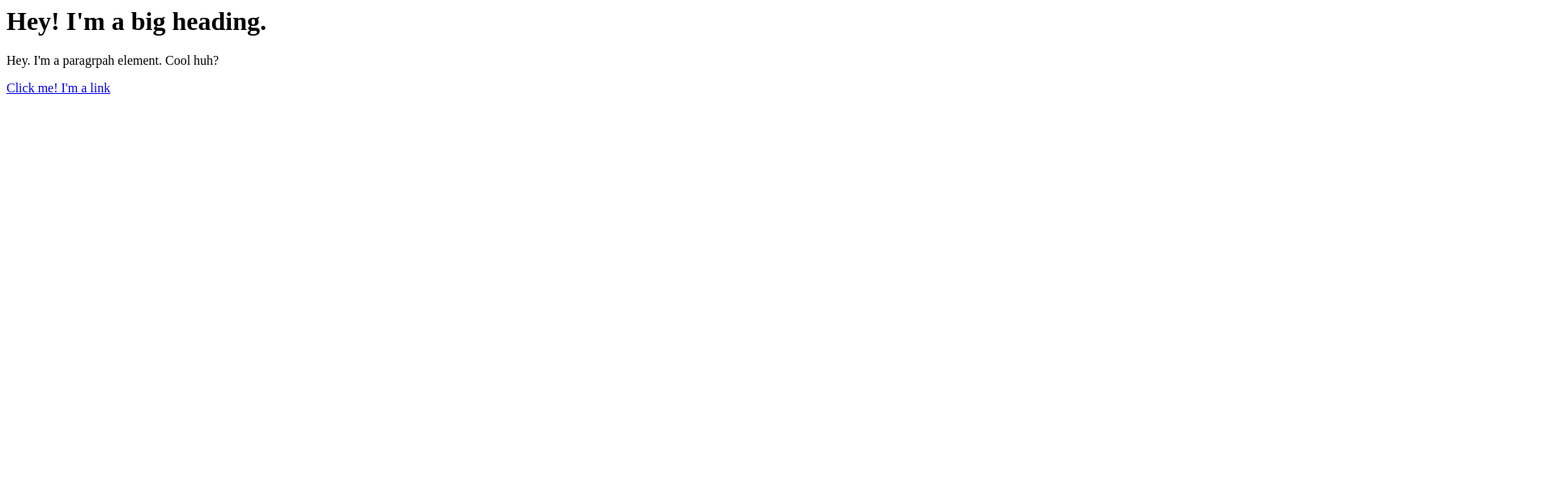
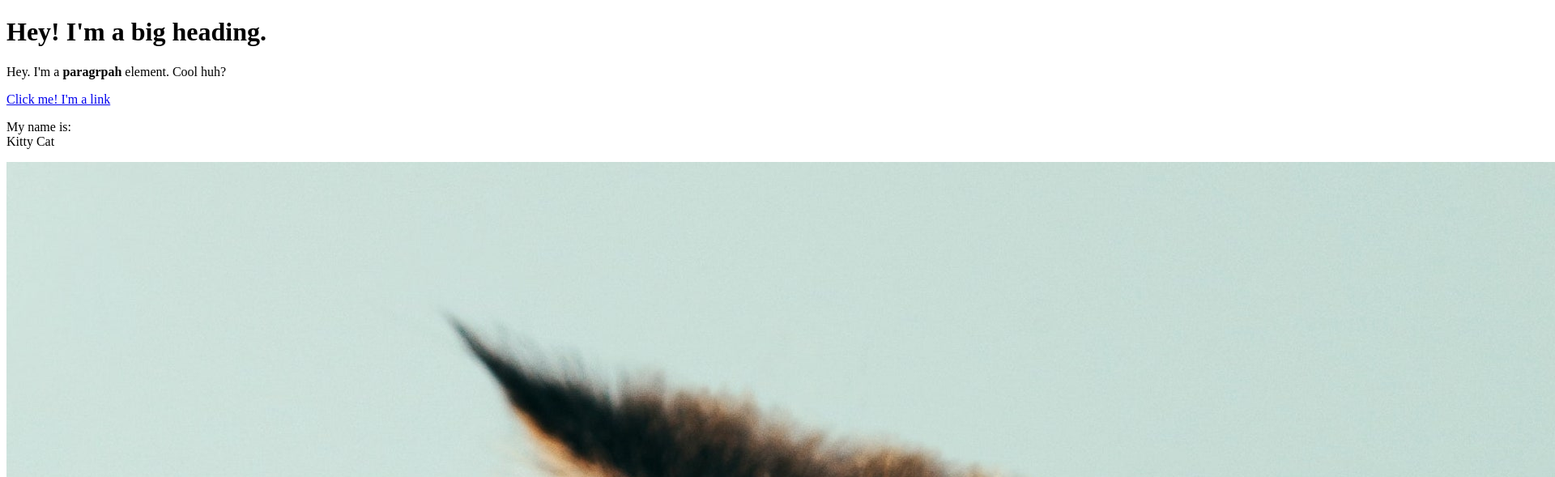
Before and after one commit to k2nny/anime-mc, a plain HTML site: page test.html in a window 1280 px wide. Shown: the top 589 px of the page at 81% size, 1920 px wide, since content can reach past the window. Drawn offline with Linux system fonts and the light colour scheme.

Commit message:
Added a cat image and a few more elements

```diff
--- a/test.html
+++ b/test.html
@@ -1,3 +1,14 @@
-<h1>Hey! I'm a big heading.</h1>
-<p>Hey. I'm a paragrpah element. Cool huh?</p>
-<a href="https://google.com" target="_blank" title="Let's go to Google">Click me! I'm a link</a>
+<!DOCTYPE html>
+<html>
+<head>
+	<title>Test page</title>
+</head>
+<body>
+	<h1>Hey! I'm a big heading.</h1>
+	<p>Hey. I'm a <b>paragrpah</b> element. Cool huh?</p>
+	<a href="https://google.com" target="_blank" title="Let's go to Google">Click me! I'm a link</a>
+	<p>My name is:<br>
+	Kitty Cat</p>
+	<img src="img/cat.jpeg">
+</body>
+</html>
```
Also changed, not shown: img/cat.jpeg (added).
